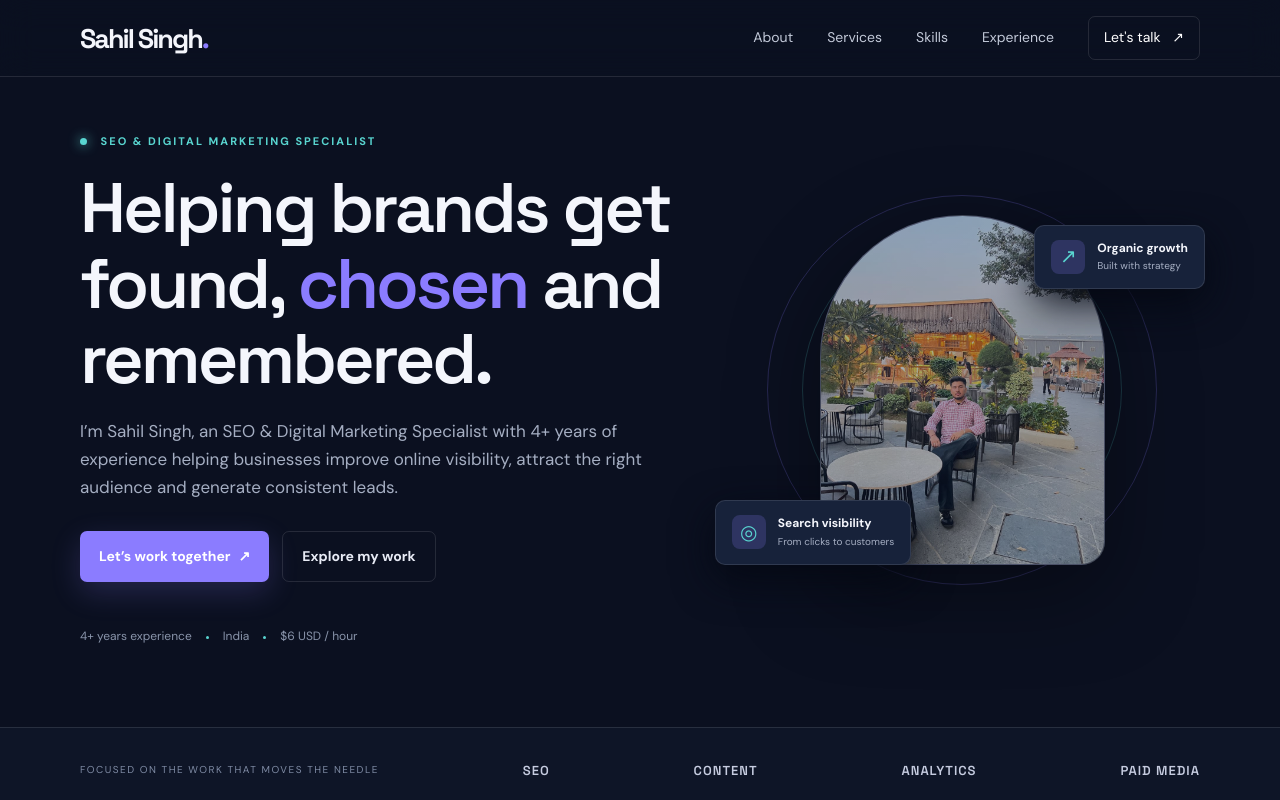
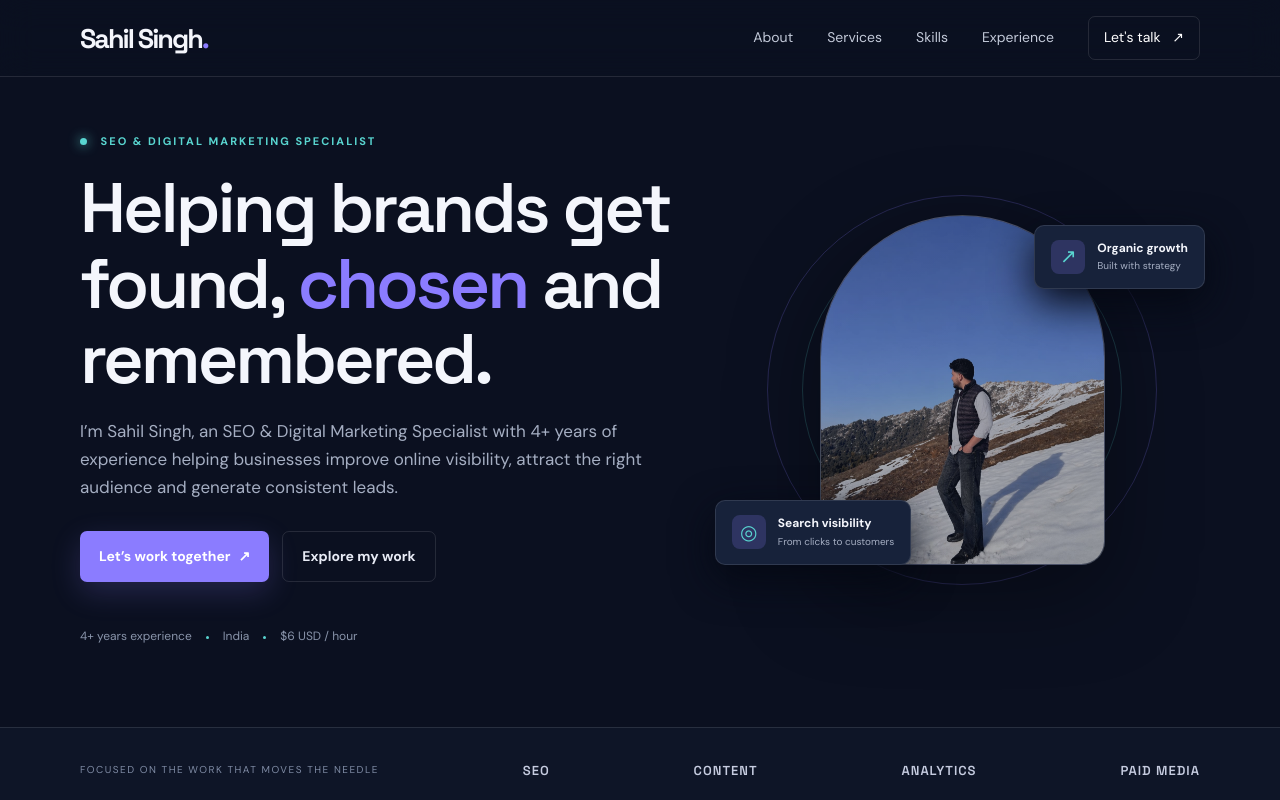
Before and after one commit to sahilsingh1616/sahil-portfolio, a plain HTML site: page index.html in a window 1280 px wide. Shown: the top 800 px of the page. Drawn offline with Linux system fonts and the light colour scheme.

Commit message:
Update index.html

```diff
--- a/index.html
+++ b/index.html
@@ -38,7 +38,7 @@
       <div class="hero-visual">
         <div class="orbit orbit-one"></div><div class="orbit orbit-two"></div>
         <div class="profile-frame">
-          <img src="assets/Sahil.jpeg" alt="Sahil Singh, SEO and Digital Marketing Specialist">
+          <img src="assets/SahilSingh.jpeg" alt="Sahil Singh, SEO and Digital Marketing Specialist">
         </div>
         <div class="float-card card-top"><span class="mini-icon">↗</span><div><strong>Organic growth</strong><small>Built with strategy</small></div></div>
         <div class="float-card card-bottom"><span class="mini-icon">◎</span><div><strong>Search visibility</strong><small>From clicks to customers</small></div></div>
```
